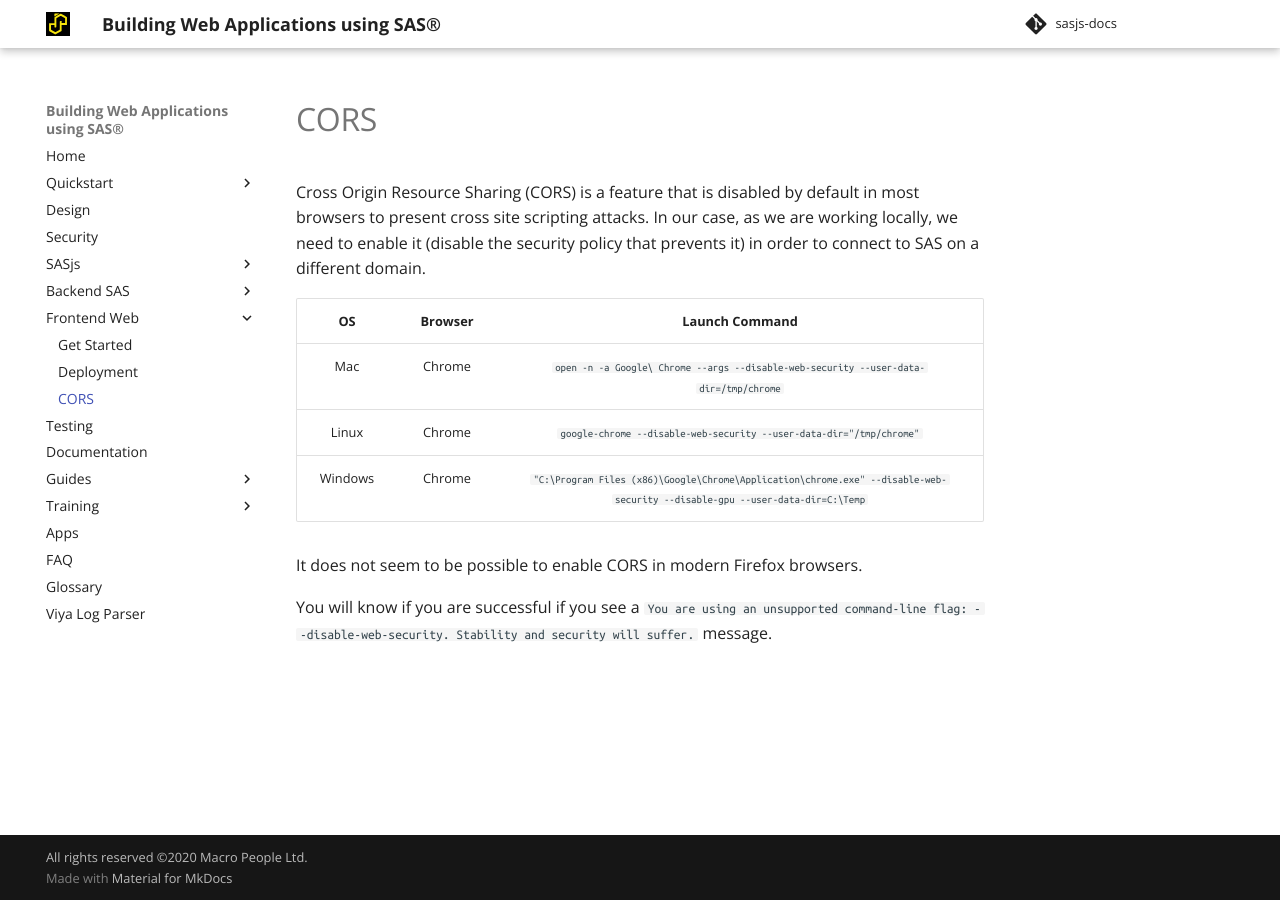
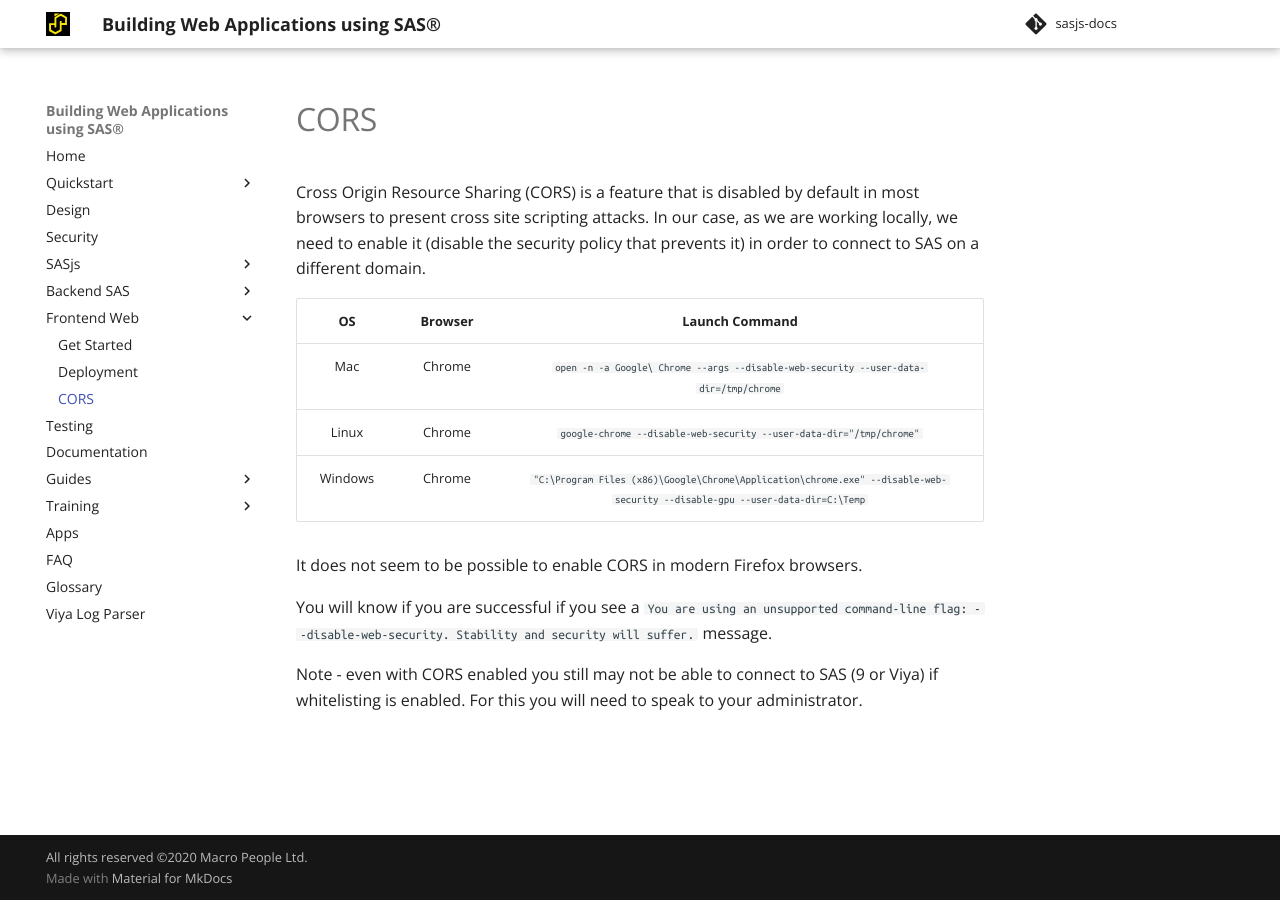
Before and after one commit to sasjs/sasjs.io, an MkDocs documentation site: the page built from docs/cors.md, in a window 1280 px wide. Built offline with MkDocs 1.6.1 and Material for MkDocs 9.7.7, drawn with Linux system fonts in a browser that asks for light colours.

Commit message:
Update cors.md

```diff
--- a/docs/cors.md
+++ b/docs/cors.md
@@ -14,4 +14,6 @@
 
 You will know if you are successful if you see a `You are using an unsupported command-line flag: --disable-web-security. Stability and security will suffer.` message.
 
+Note - even with CORS enabled you still may not be able to connect to SAS (9 or Viya) if whitelisting is enabled.  For this you will need to speak to your administrator.
+
 <meta name="description" content="Cross Origin Resource Sharing (CORS) is a feature that is disabled by default in most browsers to present cross site scripting attacks.">
```
